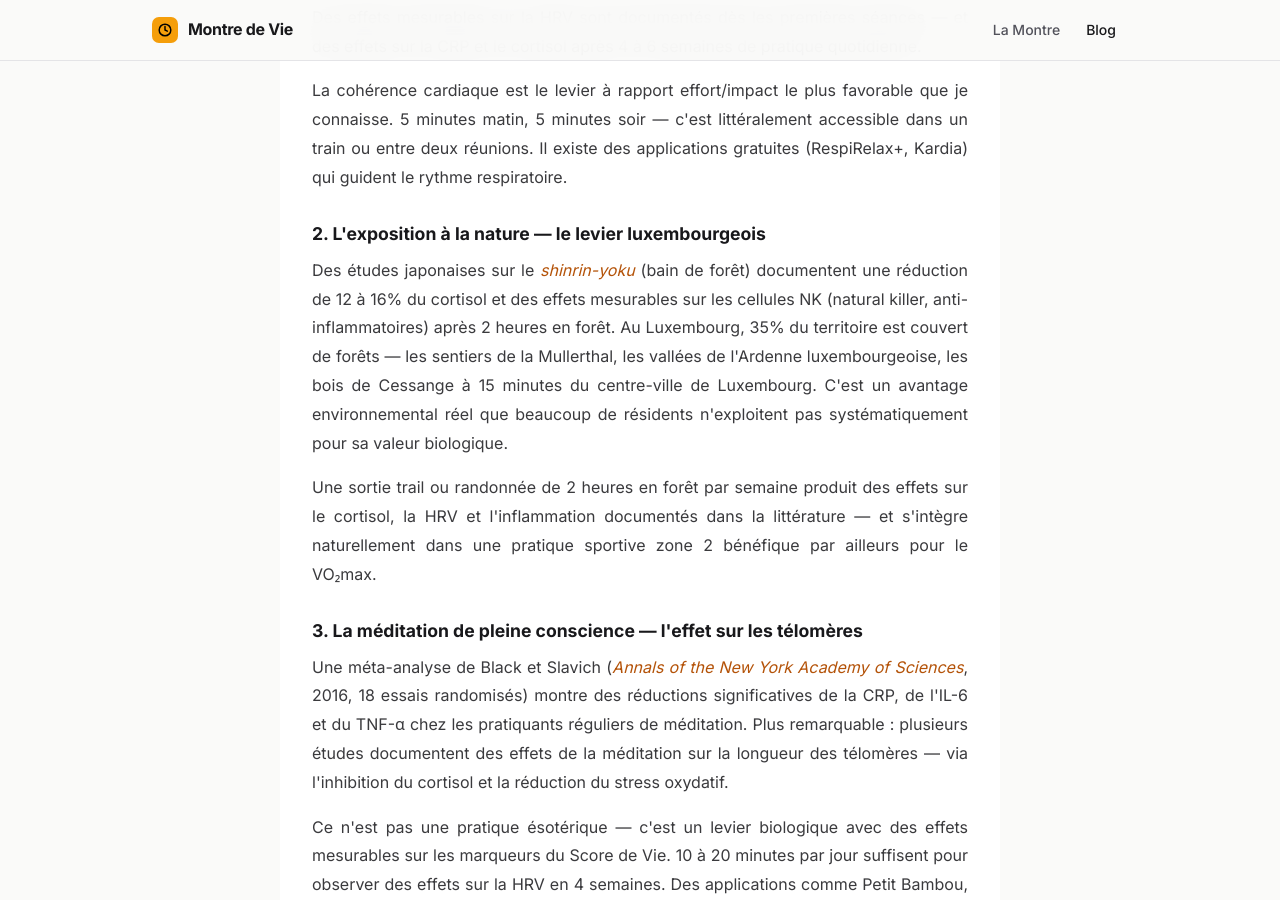
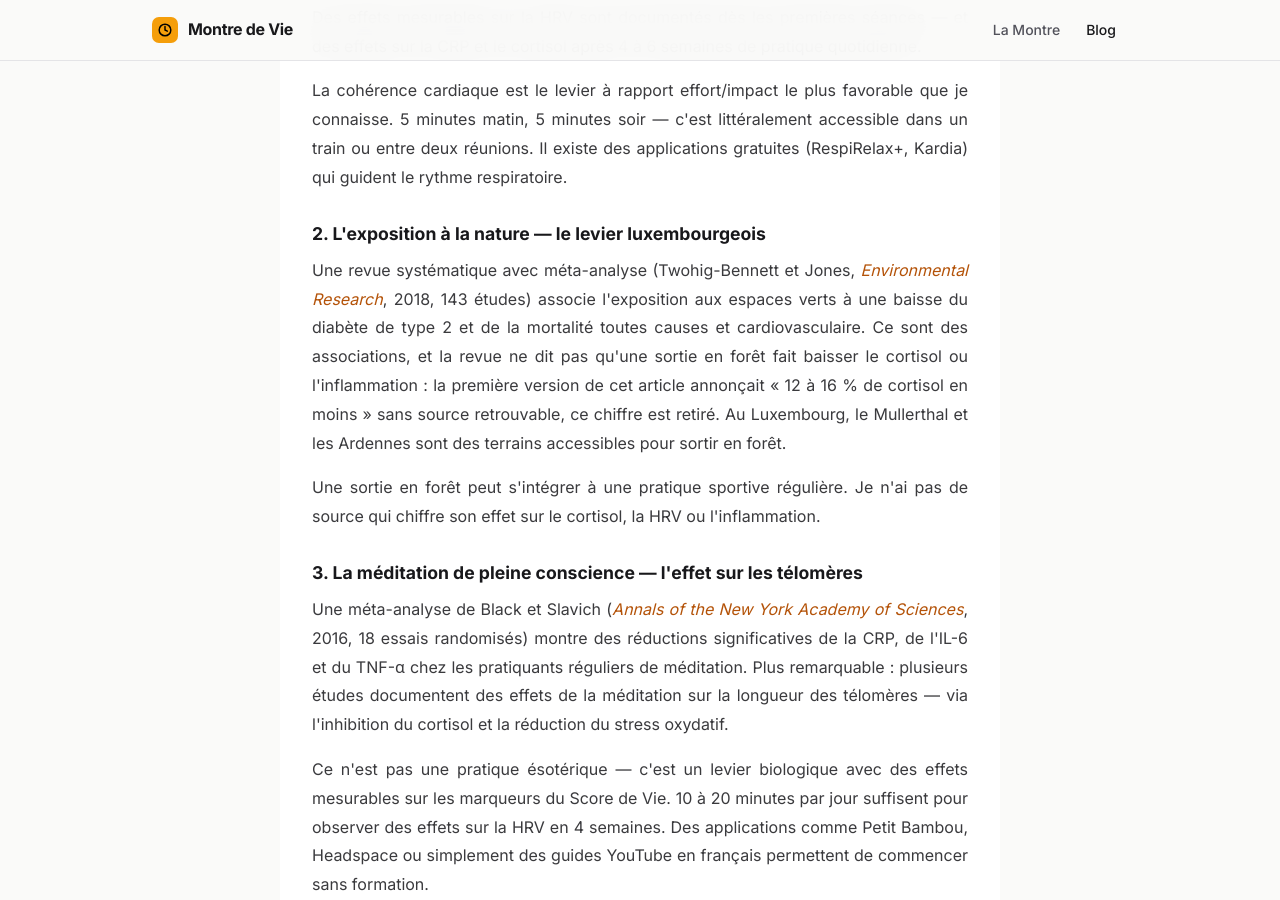
Before and after one commit to SebRunNature/memento-mori, a Jekyll site: the page built from _posts/2026-06-26-stress-chronique-et-vieillissement-biologique.html, in a window 1280 px wide and 900 px high, scrolled down 5233 px. Built offline with Jekyll 4.4.1, drawn with Linux system fonts in a browser that asks for light colours; some of the changed text lies outside the part shown.

Commit message:
Articles de juin : retrait de l'affirmation non sourcée sur le cortisol en forêt
Co-Authored-By: Claude Sonnet 5.5 <noreply@anthropic.com>
Claude-Session: https://claude.ai/code/session_01CwhknXf2CiLqDihVyfTai6

```diff
--- a/_posts/2026-06-20-inflammation-chronique-comment-la-reduire-pour-ralentir-le-vieillissement.html
+++ b/_posts/2026-06-20-inflammation-chronique-comment-la-reduire-pour-ralentir-le-vieillissement.html
@@ -113,7 +113,7 @@ author: Sébastien Salomon seb run
   <ul>
     <li><strong>La méditation de pleine conscience (MBSR)</strong> — une méta-analyse de Black et Slavich (<em>Annals of the New York Academy of Sciences</em>, 2016) sur 18 essais randomisés montre des réductions significatives de la CRP, de l'IL-6 et du TNF-α chez les pratiquants réguliers.</li>
     <li><strong>La cohérence cardiaque</strong> — 5 minutes de respiration à 5 cycles par minute activent le nerf vague et réduisent la réactivité de l'axe hypothalamo-hypophyso-surrénalien. Des effets sur la HRV et les marqueurs d'inflammation sont documentés après 4 à 6 semaines de pratique quotidienne.</li>
-    <li><strong>L'exposition à la nature</strong> — des études japonaises sur le <em>shinrin-yoku</em> montrent une réduction de 12 à 16% du cortisol et des effets sur les cellules NK (natural killer) anti-inflammatoires après 2 heures en forêt. Au Luxembourg, l'accès aux forêts des Ardennes et de la Mullerthal représente un avantage environnemental réel et sous-exploité.</li>
+    <li><strong>L'exposition à la nature</strong> — une revue systématique (Twohig-Bennett et Jones, <em>Environmental Research</em>, 2018) associe l'exposition aux espaces verts à une baisse du diabète de type 2 et de la mortalité. Elle ne mesure pas l'effet d'une sortie en forêt sur l'inflammation : je ne cite pas de chiffre sur le cortisol ou les cellules NK, que je n'ai pas pu vérifier. Au Luxembourg, les forêts du Mullerthal et des Ardennes sont accessibles, ce qui facilite l'habitude plus que cela ne la prouve.</li>
   </ul>
 
   <h3>Levier 5 — L'amélioration du sommeil</h3>
@@ -214,6 +214,7 @@ author: Sébastien Salomon seb run
       <li><a href="https://doi.org/10.1016/j.cell.2021.06.019" target="_blank">Wastyk HC et al. — Gut-microbiota-targeted diets modulate human immune status. <em>Cell</em>, 2021</a></li>
       <li><a href="https://doi.org/10.1007/s12199-008-0068-3" target="_blank">Li Q et al. — Effect of forest bathing trips on human immune function. <em>Environmental Health and Preventive Medicine</em>, 2010</a></li>
       <li><a href="https://teams.semel.ucla.edu/sites/default/files/publications/Sept%202008%20-%20Sleep%20loss%20activates%20cellular%20inflammatory.pdf" target="_blank">Irwin MR et al. — Sleep loss activates cellular inflammatory signaling. <em>Biological Psychiatry</em>, 2008</a></li>
+          <li><a href="https://doi.org/10.1016/j.envres.2018.06.030" target="_blank" rel="noopener">Twohig-Bennett C., Jones A. — The health benefits of the great outdoors: a systematic review and meta-analysis of greenspace exposure and health outcomes. <em>Environmental Research</em>, 2018</a></li>
     </ul>
   </div>
 
--- a/_posts/2026-06-26-stress-chronique-et-vieillissement-biologique.html
+++ b/_posts/2026-06-26-stress-chronique-et-vieillissement-biologique.html
@@ -102,9 +102,9 @@ author: Sébastien Salomon
 
   <h3>2. L'exposition à la nature — le levier luxembourgeois</h3>
 
-  <p>Des études japonaises sur le <em>shinrin-yoku</em> (bain de forêt) documentent une réduction de 12 à 16% du cortisol et des effets mesurables sur les cellules NK (natural killer, anti-inflammatoires) après 2 heures en forêt. Au Luxembourg, 35% du territoire est couvert de forêts — les sentiers de la Mullerthal, les vallées de l'Ardenne luxembourgeoise, les bois de Cessange à 15 minutes du centre-ville de Luxembourg. C'est un avantage environnemental réel que beaucoup de résidents n'exploitent pas systématiquement pour sa valeur biologique.</p>
+  <p>Une revue systématique avec méta-analyse (Twohig-Bennett et Jones, <em>Environmental Research</em>, 2018, 143 études) associe l'exposition aux espaces verts à une baisse du diabète de type 2 et de la mortalité toutes causes et cardiovasculaire. Ce sont des associations, et la revue ne dit pas qu'une sortie en forêt fait baisser le cortisol ou l'inflammation : la première version de cet article annonçait « 12 à 16 % de cortisol en moins » sans source retrouvable, ce chiffre est retiré. Au Luxembourg, le Mullerthal et les Ardennes sont des terrains accessibles pour sortir en forêt.</p>
 
-  <p>Une sortie trail ou randonnée de 2 heures en forêt par semaine produit des effets sur le cortisol, la HRV et l'inflammation documentés dans la littérature — et s'intègre naturellement dans une pratique sportive zone 2 bénéfique par ailleurs pour le VO₂max.</p>
+  <p>Une sortie en forêt peut s'intégrer à une pratique sportive régulière. Je n'ai pas de source qui chiffre son effet sur le cortisol, la HRV ou l'inflammation.</p>
 
   <h3>3. La méditation de pleine conscience — l'effet sur les télomères</h3>
 
@@ -269,6 +269,7 @@ author: Sébastien Salomon
       <li><a href="https://doi.org/10.1001/jama.2011.710" target="_blank">Leproult R, Van Cauter E. — Effect of 1 week of sleep restriction on testosterone levels in young healthy men. <em>JAMA</em>, 2011</a></li>
       <li><a href="https://doi.org/10.1111/j.1749-6632.2000.tb06651.x" target="_blank">Franceschi C et al. — Inflammaging: an evolutionary perspective on immunosenescence. <em>Annals of the New York Academy of Sciences</em>, 2000</a></li>
       <li><a href="https://doi.org/10.1016/j.ajcnut.2025.05.003" target="_blank">Zhu H et al. — Vitamin D3 and marine ω-3 fatty acids supplementation and leukocyte telomere length: 4-year findings from the VITAL trial. <em>American Journal of Clinical Nutrition</em>, 2025</a></li>
+          <li><a href="https://doi.org/10.1016/j.envres.2018.06.030" target="_blank" rel="noopener">Twohig-Bennett C., Jones A. — The health benefits of the great outdoors: a systematic review and meta-analysis of greenspace exposure and health outcomes. <em>Environmental Research</em>, 2018</a></li>
     </ul>
   </div>
 
```
Also changed, not shown: seo-data/seo-log.md (+1 -0 lines).
